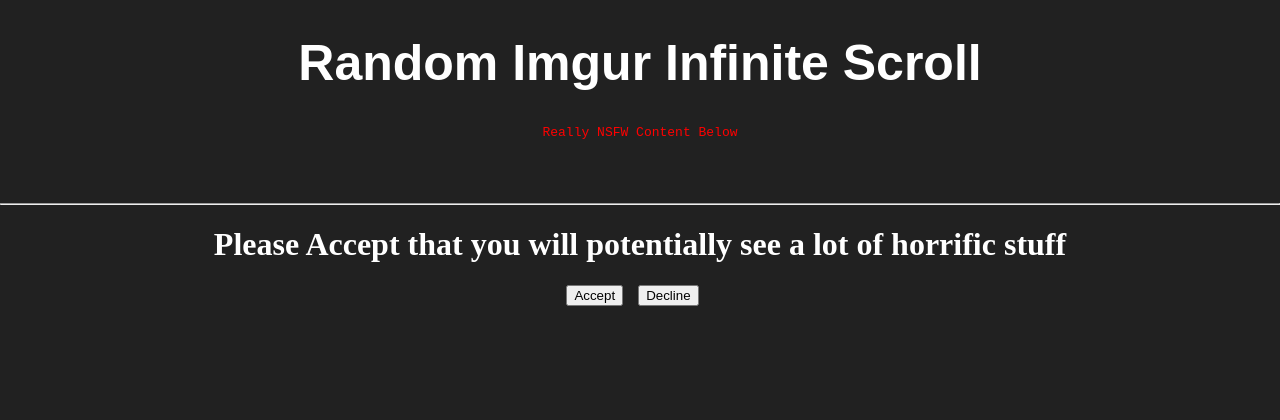
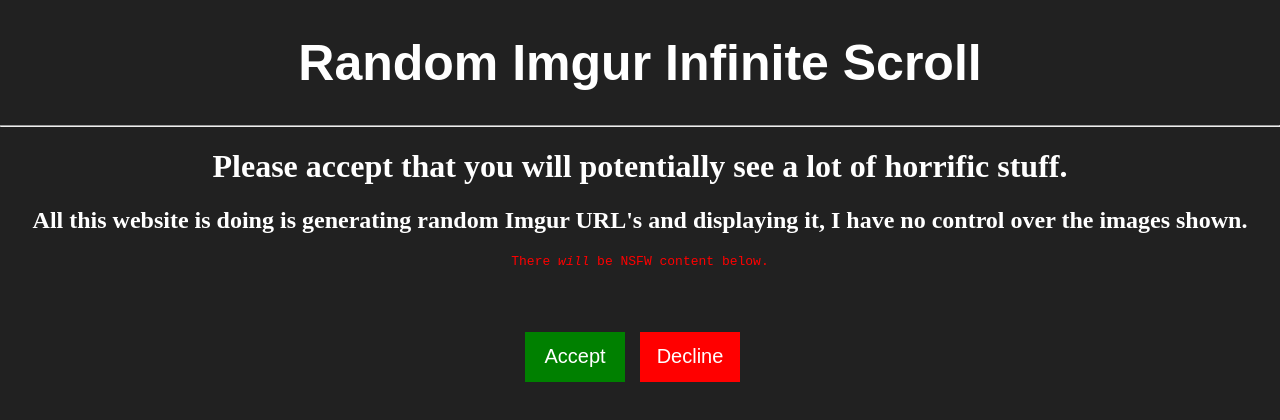
Before and after one commit to UncleBen69/Random-Imgur-Images, a Next.js app: page / in a window 1280 px wide. Shown: the top 420 px of the page. Built offline with nearby package versions, Linux system fonts and the light colour scheme.

Commit message:
Updated Warning with a better notice

```diff
--- a/components/gallery.js
+++ b/components/gallery.js
@@ -68,48 +68,13 @@
 					))}
 				</InfiniteScroll>
 
-				<style jsx>{`
+				<style jsx global>{`
 					.imageContainer {
 						display: flex;
 						justify-content: center;
 						flex-wrap: wrap;
 						align-items: center;
 						margin-top: 50px;
-					}
-					@media only screen and (max-width: 400px) {
-						div.galleryItem {
-							width: auto !important;
-							height: 100% !important;
-						}
-					}
-					div.galleryItem {
-						margin-bottom: 30px;
-						margin-right: 5px;
-						border: 1px solid #383838;
-						background-color: #1c1c1c;
-						color: #fff;
-						float: left;
-						width: 20%;
-						box-shadow: 0 10px 16px 0 rgba(0, 0, 0, 0.2),
-							0 6px 20px 0 rgba(0, 0, 0, 0.19);
-						height: 100%;
-					}
-
-					div.galleryItem:hover {
-						border: 1px solid #777;
-					}
-
-					div.desc {
-						padding: 5px;
-						text-align: center;
-					}
-
-					div.galleryItem img {
-					}
-					div.galleryItem a {
-						display: flex;
-						flex-direction: column;
-						justify-content: center;
 					}
 				`}</style>
 			</>
@@ -144,19 +109,59 @@
 			return null;
 		} else {
 			return (
-				<div className="galleryItem">
-					<a href={src} target="_blank">
-						<Zoom>
-							<img
-								onLoad={this.onImgLoad}
-								src={src}
-								width="100%"
-								height="auto"
-							/>
-						</Zoom>
-					</a>
-					<div className="desc">{num}</div>
-				</div>
+				<>
+					<div className="galleryItem">
+						<a href={src} target="_blank">
+							<Zoom>
+								<img
+									onLoad={this.onImgLoad}
+									src={src}
+									width="100%"
+									height="auto"
+								/>
+							</Zoom>
+						</a>
+						<div className="desc">{num}</div>
+					</div>
+
+					<style jsx>{`
+						@media only screen and (max-width: 400px) {
+							div.galleryItem {
+								width: auto !important;
+								height: 100% !important;
+							}
+						}
+						div.galleryItem {
+							margin-bottom: 30px;
+							margin-right: 5px;
+							border: 1px solid #383838;
+							background-color: #1c1c1c;
+							color: #fff;
+							float: left;
+							width: 20%;
+							box-shadow: 0 10px 16px 0 rgba(0, 0, 0, 0.2),
+								0 6px 20px 0 rgba(0, 0, 0, 0.19);
+							height: 100%;
+						}
+
+						div.galleryItem:hover {
+							border: 1px solid #777;
+						}
+
+						div.desc {
+							padding: 5px;
+							text-align: center;
+						}
+
+						div.galleryItem img {
+						}
+						div.galleryItem a {
+							display: flex;
+							flex-direction: column;
+							justify-content: center;
+						}
+					`}</style>
+				</>
 			);
 		}
 	}
--- a/components/warning.js
+++ b/components/warning.js
@@ -14,6 +14,10 @@
 		});
 	};
 
+	declineConditions = () => {
+		location.href = "https://google.com";
+	};
+
 	render() {
 		if (this.state.accepted) {
 			return <Gallery />;
@@ -22,20 +26,48 @@
 				<>
 					<div className="warning">
 						<h1>
-							Please Accept that you will potentially see a lot of
-							horrific stuff
+							Please accept that you will potentially see a lot of
+							horrific stuff.
 						</h1>
-						<button onClick={this.acceptCondition}>Accept</button>
-						<button onClick={this.acceptCondition}>Decline</button>
+						<h2>
+							All this website is doing is generating random Imgur
+							URL's and displaying it, I have no control over the
+							images shown.
+						</h2>
+						<pre className="subtitle">
+							There <i>will</i> be NSFW content below.
+						</pre>
+						<button onClick={this.acceptCondition} id="accept">
+							Accept
+						</button>
+						<button onClick={this.declineConditions} id="decline">
+							Decline
+						</button>
 					</div>
 
 					<style jsx>{`
+						.subtitle {
+							color: red;
+							text-align: center;
+							padding-bottom: 50px;
+						}
 						.warning {
 							text-align: center;
 							color: #fff;
 						}
 						button {
+							height: 50px;
+							width: 100px;
+							border: 0;
+							font-size: 20px;
+							color: #fff;
 							margin-right: 15px;
+						}
+						#accept {
+							background-color: green;
+						}
+						#decline {
+							background-color: red;
 						}
 					`}</style>
 				</>
--- a/pages/index.js
+++ b/pages/index.js
@@ -6,7 +6,6 @@
 		return (
 			<div className="body">
 				<h1 className="title">Random Imgur Infinite Scroll</h1>
-				<pre className="subtitle">Really NSFW Content Below</pre>
 				<hr />
 
 				<Warning />
@@ -19,11 +18,6 @@
 						font-weight: 800;
 						color: #fff;
 					}
-					.subtitle {
-						color: red;
-						text-align: center;
-						padding-bottom: 50px;
-					}
 				`}</style>
 			</div>
 		);
```
